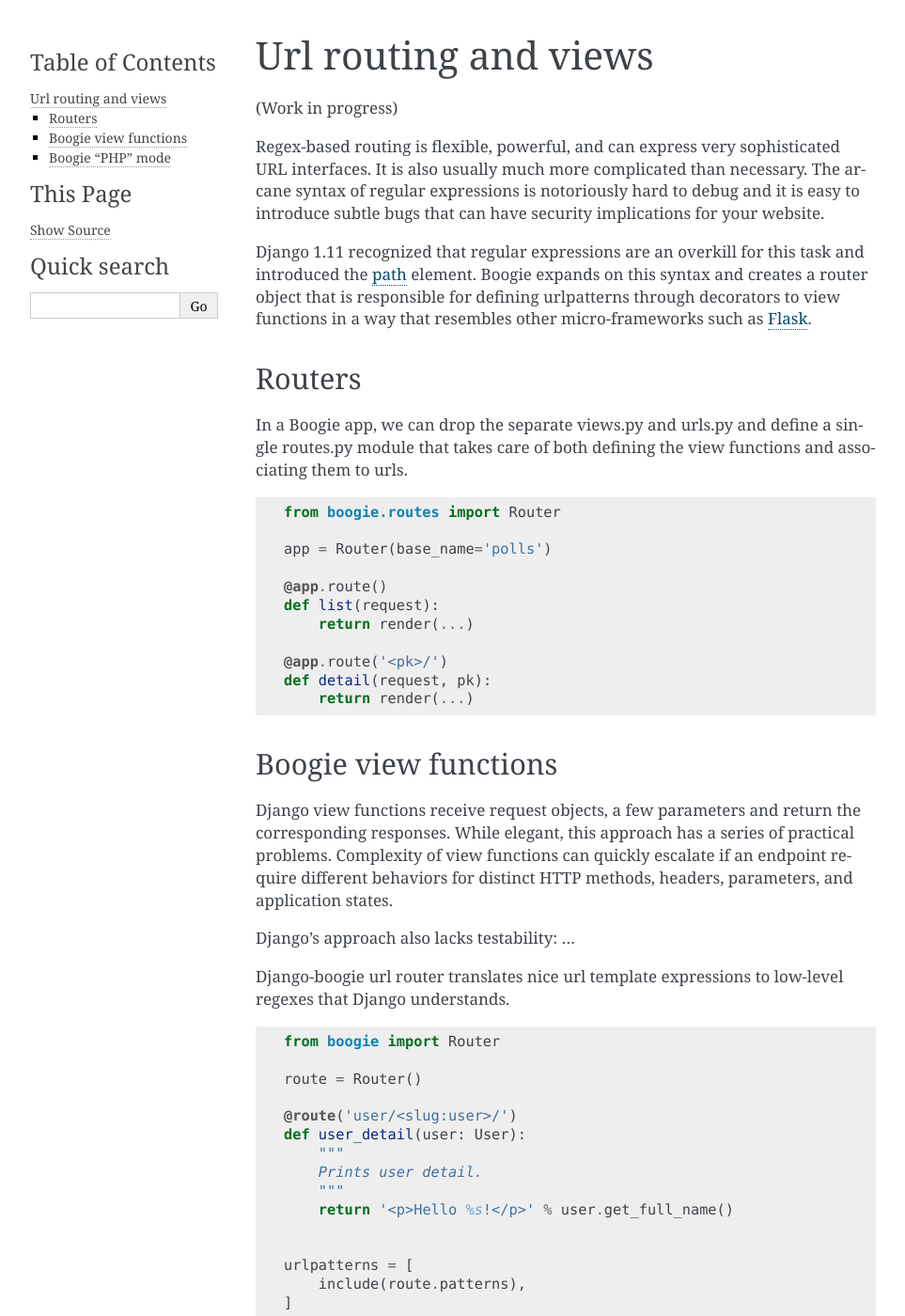
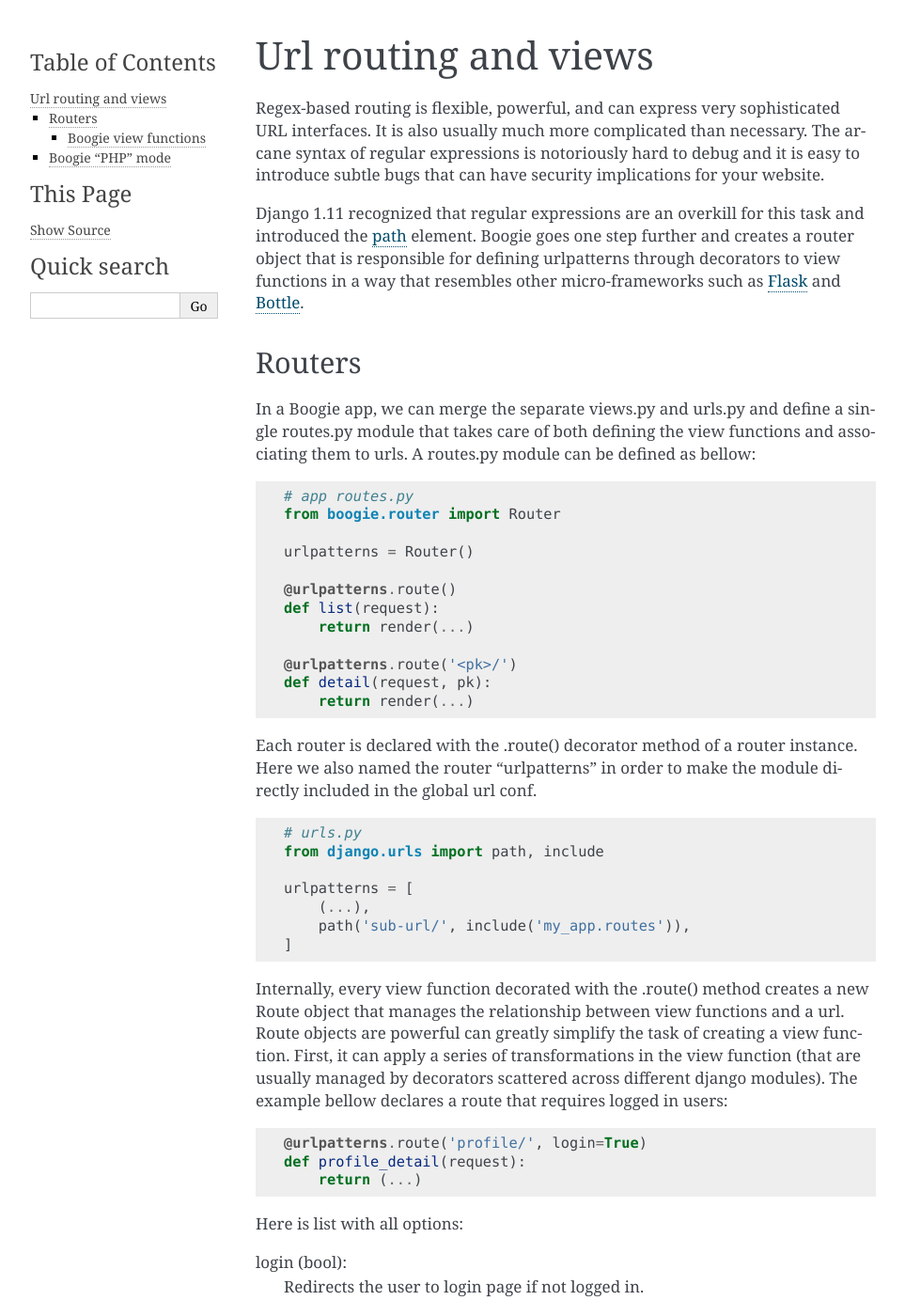
Before and after one commit to ejplatform/django-boogie, a Sphinx documentation site: the page built from docs/routing.rst, in a window 1280 px wide and 1400 px high. Shown: the whole window at 94% size, without its empty margins (148-1111 px from the left). Built offline with Sphinx 7.4.7, drawn with Linux system fonts in a browser that asks for light colours; some of the changed text lies outside the part shown.

Commit message:
update documentation

```diff
--- a/docs/routing.rst
+++ b/docs/routing.rst
@@ -1,9 +1,6 @@
 =====================
 Url routing and views
 =====================
-
-(Work in progress)
-
 
 Regex-based routing is flexible, powerful, and can express very sophisticated URL
 interfaces. It is also usually much more complicated than necessary. The arcane
@@ -11,71 +8,114 @@ syntax of regular expressions is notoriously hard to debug and it is easy to
 introduce subtle bugs that can have security implications for your website.
 
 Django 1.11 recognized that regular expressions are an overkill for this task
-and introduced the path_ element. Boogie expands on this syntax and creates
+and introduced the path_ element. Boogie goes one step further and creates
 a router object that is responsible for defining urlpatterns through decorators
-to view functions in a way that resembles other micro-frameworks such as Flask_.
+to view functions in a way that resembles other micro-frameworks such as Flask_
+and Bottle_.
 
 .. _path: https://docs.djangoproject.com/en/2.0/ref/urls/#path
 .. _Flask: http://flask.pocoo.org/
+.. _Bottle: https://bottlepy.org/docs/dev/
 
 
 Routers
 =======
 
-In a Boogie app, we can drop the separate views.py and urls.py and define a
+In a Boogie app, we can merge the separate views.py and urls.py and define a
 single routes.py module that takes care of both defining the view functions
-and associating them to urls.
+and associating them to urls. A routes.py module can be defined as bellow:
 
 .. code-block:: python
 
-    from boogie.routes import Router
+    # app routes.py
+    from boogie.router import Router
 
-    app = Router(base_name='polls')
+    urlpatterns = Router()
 
-    @app.route()
+    @urlpatterns.route()
     def list(request):
         return render(...)
 
-    @app.route('<pk>/')
+    @urlpatterns.route('<pk>/')
     def detail(request, pk):
         return render(...)
 
 
+Each router is declared with the .route() decorator method of a router instance.
+Here we also named the router "urlpatterns" in order to make the module
+directly included in the global url conf.
 
+.. ignore-next-block
+.. code-block:: python
+
+    # urls.py
+    from django.urls import path, include
+
+    urlpatterns = [
+        (...),
+        path('sub-url/', include('my_app.routes')),
+    ]
+
+Internally, every view function decorated with the .route() method creates a
+new Route object that manages the relationship between view functions and a url.
+Route objects are powerful can greatly simplify the task of creating a
+view function. First, it can apply a series of transformations in the view
+function (that are usually managed by decorators scattered across different
+django modules). The example bellow declares a route that requires logged in
+users:
+
+.. code-block:: python
+
+    @urlpatterns.route('profile/', login=True)
+    def profile_detail(request):
+        return (...)
+
+Here is list with all options:
+
+login (bool):
+    Redirects the user to login page if not logged in.
+staff (bool):
+    Only staff members can access the page. Return 404 otherwise.
+perms (list):
+    A list of permission or a single permission string. Describes the
+    permissions necessary to access the page. Return 404 otherwise.
+cache:
+    Can be False, to disable cache in the page or a dictionary of cache control
+    parameters (e.g.: ``{}``)
+gzip (bool):
+    If true, enable gzip compression for the view.
+xframe:
+    ``False`` to disable X-Frame clickjacking_ protection; It can also be
+    ``'deny'`` and ``'sameorigin'`` to set the appropriate X-Frame protection
+    policy.
+csrf:
+    Can be True or False to enable/disable Django's CSRF_ protection.
+    Alternatively, it can be 'token' to include the CSRF token in the request,
+    but not reject requests. It can also be 'cookie' to ensure that the cookie
+    was sent.
+decorators:
+    A list of decorator functions to be applied to the view just before the
+    previous transformations.
+
+.. _clickjacking: https://developer.mozilla.org/en-US/docs/Web/HTTP/Headers/X-Frame-Options#Browser_compatibility
+.. _CSRF: https://docs.djangoproject.com/en/2.0/ref/csrf/
 
 
 Boogie view functions
-=====================
+---------------------
 
-Django view functions receive request objects, a few parameters and return
-the corresponding responses. While elegant, this approach has a series of
-practical problems. Complexity of view functions can quickly escalate
-if an endpoint require different behaviors for distinct HTTP methods,
-headers, parameters, and application states.
+Django view functions must comply with a very simple contract: they receive
+a request + url params and return an HttpsResponse instance. While elegant, this
+approach has a series of practical problems.
 
-Django's approach also lacks testability: ...
+Django's approach hinders testability:
 
 Django-boogie url router translates nice url template expressions to low-level
 regexes that Django understands.
 
-.. ignore-next-block
-.. code-block:: python
-
-    from boogie import Router
-
-    route = Router()
-
-    @route('user/<slug:user>/')
-    def user_detail(user: User):
-        """
-        Prints user detail.
-        """
-        return '<p>Hello %s!</p>' % user.get_full_name()
 
 
-    urlpatterns = [
-        include(route.patterns),
-    ]
+
 
 
 Boogie "PHP" mode
```
Also changed, not shown: docs/rules.rst (added, +153 -0 lines).
